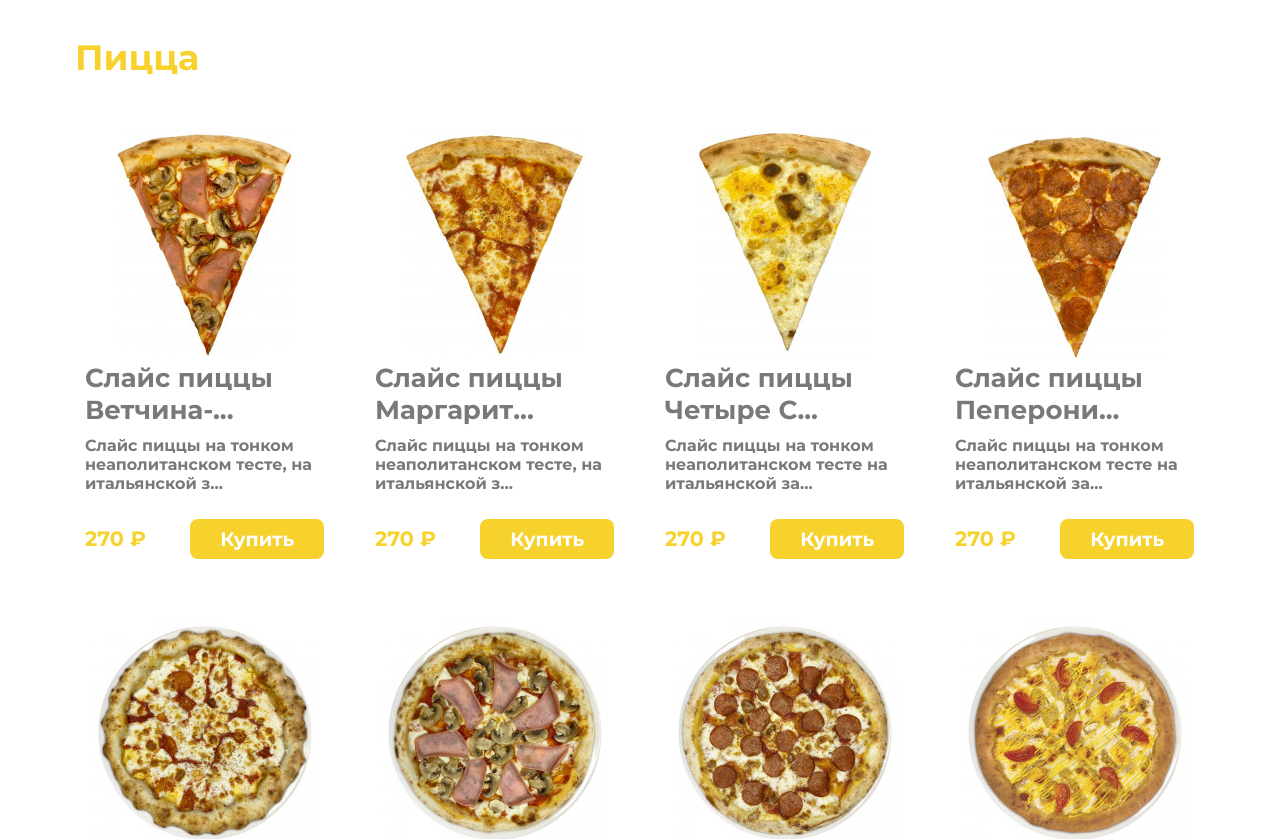
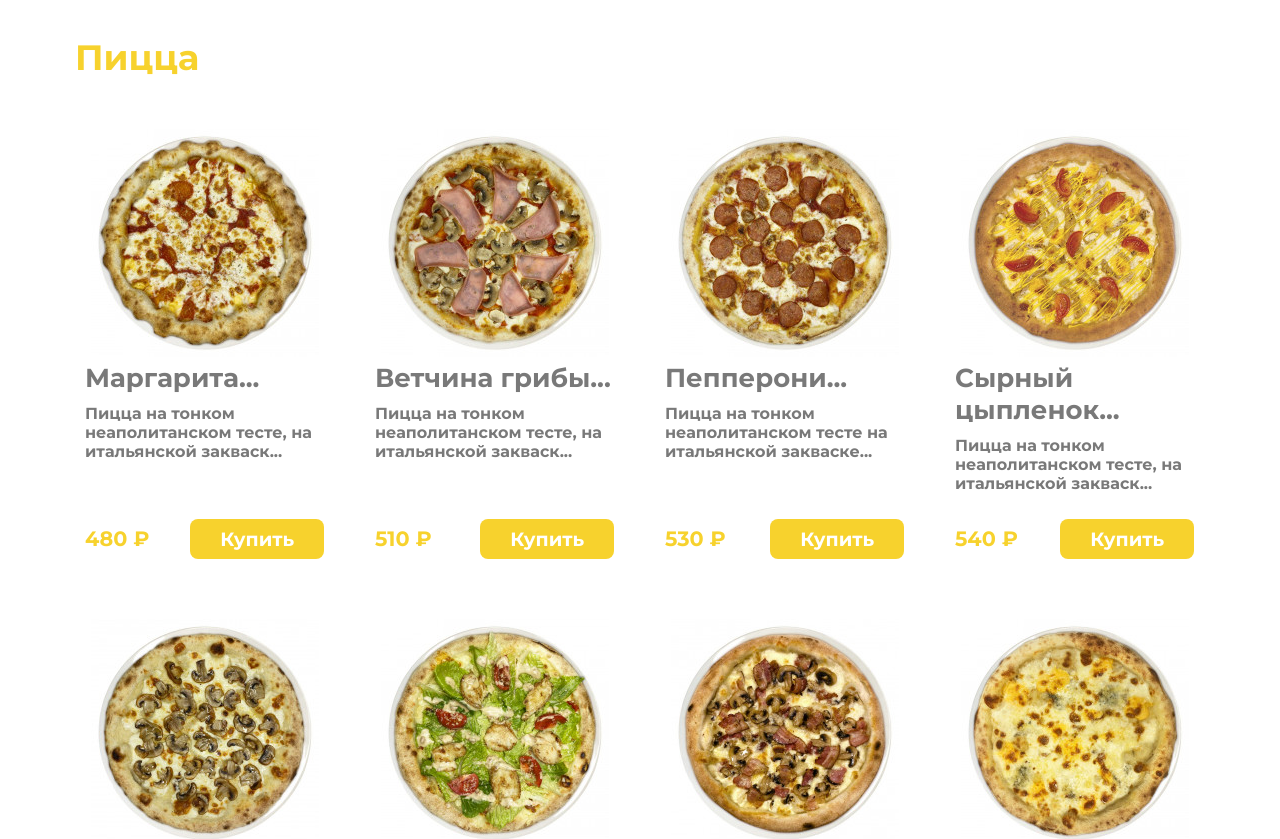
Before and after one commit to sayfiddin2002/pissa, a React (Create React App) app: page / in a window 1280 px wide. Shown: the part 980-1819 px from the top of the page. Built offline with nearby package versions, Linux system fonts and the light colour scheme; a web font is replaced by a local one.

Commit message:
some data has been deleted from the data page

```diff
--- a/src/data.js
+++ b/src/data.js
@@ -103,22 +103,18 @@ const novinki = [
 
 
 const pitsa =[
-  { id: 5, stock: 0, price: 270, img: pitsa5, name: 'Слайс пиццы Ветчина-Грибы', description: 'Слайс пиццы на тонком неаполитанском тесте, на итальянской закваске и дрожжах (созревание теста 48 часов). Пицца на томатной основе с добавлением моцареллы. Кусок пиццы, в целой пицце 8 слайсов (30 см)' },
-  { id: 6, stock: 0, price: 270, img: pitsa6, name: 'Слайс пиццы Маргарита', description: 'Слайс пиццы на тонком неаполитанском тесте, на итальянской закваске и дрожжах (созревание теста 48 часов). Пицца на томатной основе с добавлением моцареллы. Кусок пиццы, в целой пицце 8 слайсов (30 см)' },
-  { id: 7, stock: 0, price: 270, img: pitsa7, name: 'Слайс пиццы Четыре Сыра', description: 'Слайс пиццы на тонком неаполитанском тесте на итальянской закваске и дрожжах (созревание теста 48 часов), на сливочной основе с сырами дорблю, моцарелла, пармезан, чеддер. Кусок пиццы (30 см), в целой пицце 8 слайсов' },
-  { id: 8, stock: 0, price: 270, img: pitsa8, name: 'Слайс пиццы Пеперони', description: 'Слайс пиццы на тонком неаполитанском тесте на итальянской закваске и дрожжах (созревание теста 48 часов), на томатной основе с пикантной колбасой пеперони. Кусок пиццы (30 см), в целой пицце 8 слайсов' },
-  { id: 9, stock: 0, price: 480, img: pitsa9, name: 'Маргарита', description: 'Пицца на тонком неаполитанском тесте, на итальянской закваске и дрожжах (созревание теста 48 часов). Пицца на томатной основе с добавлением моцареллы (30 см)' },
-  { id: 10, stock: 0, price: 510, img: pitsa10, name: 'Ветчина грибы', description: 'Пицца на тонком неаполитанском тесте, на итальянской закваске и дрожжах (созревание теста 48 часов), на томатной основе с ветчиной из индейки и грибами (30 см)' },
-  { id: 11, stock: 0, price: 530, img: pitsa11, name: 'Пепперони', description: 'Пицца на тонком неаполитанском тесте на итальянской закваске и дрожжах (созревание теста 48 часов), на томатной основе с пикантной колбасой пепперони (30 см)' },
-  { id: 12, stock: 0, price: 540, img: pitsa12, name: 'Сырный цыпленок', description: 'Пицца на тонком неаполитанском тесте, на итальянской закваске и дрожжах (созревание теста 48 часов), фирменный соус альфредо, сочный цыпленком, томаты, сырный соус (30 см)' },
-  { id: 13, stock: 0, price: 550, img: pitsa13, name: 'Грибная с трюфельным ', description: 'На тонком неаполитанском тесте, итальянской закваске и дрожжах (созревание теста 48 часов), на сливочной основе с сыром моцарелла, шампиньонами и трюфельным маслом (30 см)' },
-  { id: 14, stock: 0, price: 590, img: pitsa14, name: 'Цезарь', description: 'На тонком неаполитанском тесте, итальянской закваске и дрожжах (созревание теста 48 часов), на сливочной основе с сыром моцарелла, нежными кусочками куриного филе, хрустящими листьями салата Романо, сочными помидорами черри и пикантным соусом Цезарь (30 см)' },
-  { id: 15, stock: 0, price: 590, img: pitsa15, name: 'Грибная карбонара', description: 'Пицца на тонком неаполитанском тесте, на итальянской закваске и дрожжах (созревание теста 48 часов), фирменный соус альфредо, беконом, шампиньоны (30 см)' },
-  { id: 16, stock: 0, price: 590, img: pitsa16, name: 'Четыре сыра', description: 'Пицца на тонком, неаполитанском тесте, итальянской закваске и дрожжах (созревание теста 48 часов), на сливочной основе с сырами дорблю, моцарелла, пармезан, чеддер (30 см).' },
-  { id: 17, stock: 0, price: 650, img: pitsa17, name: 'Двойная пепперони', description: 'Пицца на тонком неаполитанском тесте на итальянской закваске и дрожжах (созревание теста 48 часов), на томатной основе с пикантной колбасой пепперони (30 см)' },
-  { id: 18, stock: 0, price: 650, img: pitsa18, name: 'Цыпленок песто', description: 'Пицца на тонком неаполитанском тесте, на итальянской закваске и дрожжах. Пицца на сливочной основе с нежным филе цыпленка, грибами и домашним соусом песто (30 см)' },
-  { id: 19, stock: 0, price: 790, img: pitsa19, name: 'Буратино', description: 'Пицца на тонком неаполитанском тесте на итальянской закваске и дрожжах (созревание теста 48 часов), на томатной основе с микс салатом, томатами, бурратой, базиликовым маслом и бальзамическим крем-соусом (30 см)' },
-  { id: 20, stock: 0, price: 790, img: pitsa20, name: 'Римская пицца', description: 'Пицца на тонком неаполитанском тесте, на итальянской закваске и дрожжах (созревание теста 48 часов), на томатной основе с тигровыми креветками, цукини и соусом песто (30 см)' },
+  { id: 1, stock: 0, price: 480, img: pitsa9, name: 'Маргарита', description: 'Пицца на тонком неаполитанском тесте, на итальянской закваске и дрожжах (созревание теста 48 часов). Пицца на томатной основе с добавлением моцареллы (30 см)' },
+  { id: 2, stock: 0, price: 510, img: pitsa10, name: 'Ветчина грибы', description: 'Пицца на тонком неаполитанском тесте, на итальянской закваске и дрожжах (созревание теста 48 часов), на томатной основе с ветчиной из индейки и грибами (30 см)' },
+  { id: 3, stock: 0, price: 530, img: pitsa11, name: 'Пепперони', description: 'Пицца на тонком неаполитанском тесте на итальянской закваске и дрожжах (созревание теста 48 часов), на томатной основе с пикантной колбасой пепперони (30 см)' },
+  { id: 4, stock: 0, price: 540, img: pitsa12, name: 'Сырный цыпленок', description: 'Пицца на тонком неаполитанском тесте, на итальянской закваске и дрожжах (созревание теста 48 часов), фирменный соус альфредо, сочный цыпленком, томаты, сырный соус (30 см)' },
+  { id: 5, stock: 0, price: 550, img: pitsa13, name: 'Грибная с трюфельным ', description: 'На тонком неаполитанском тесте, итальянской закваске и дрожжах (созревание теста 48 часов), на сливочной основе с сыром моцарелла, шампиньонами и трюфельным маслом (30 см)' },
+  { id: 6, stock: 0, price: 590, img: pitsa14, name: 'Цезарь', description: 'На тонком неаполитанском тесте, итальянской закваске и дрожжах (созревание теста 48 часов), на сливочной основе с сыром моцарелла, нежными кусочками куриного филе, хрустящими листьями салата Романо, сочными помидорами черри и пикантным соусом Цезарь (30 см)' },
+  { id: 7, stock: 0, price: 590, img: pitsa15, name: 'Грибная карбонара', description: 'Пицца на тонком неаполитанском тесте, на итальянской закваске и дрожжах (созревание теста 48 часов), фирменный соус альфредо, беконом, шампиньоны (30 см)' },
+  { id: 8, stock: 0, price: 590, img: pitsa16, name: 'Четыре сыра', description: 'Пицца на тонком, неаполитанском тесте, итальянской закваске и дрожжах (созревание теста 48 часов), на сливочной основе с сырами дорблю, моцарелла, пармезан, чеддер (30 см).' },
+  { id: 9, stock: 0, price: 650, img: pitsa17, name: 'Двойная пепперони', description: 'Пицца на тонком неаполитанском тесте на итальянской закваске и дрожжах (созревание теста 48 часов), на томатной основе с пикантной колбасой пепперони (30 см)' },
+  { id: 10, stock: 0, price: 650, img: pitsa18, name: 'Цыпленок песто', description: 'Пицца на тонком неаполитанском тесте, на итальянской закваске и дрожжах. Пицца на сливочной основе с нежным филе цыпленка, грибами и домашним соусом песто (30 см)' },
+  { id: 11, stock: 0, price: 790, img: pitsa19, name: 'Буратино', description: 'Пицца на тонком неаполитанском тесте на итальянской закваске и дрожжах (созревание теста 48 часов), на томатной основе с микс салатом, томатами, бурратой, базиликовым маслом и бальзамическим крем-соусом (30 см)' },
+  { id: 12, stock: 0, price: 790, img: pitsa20, name: 'Римская пицца', description: 'Пицца на тонком неаполитанском тесте, на итальянской закваске и дрожжах (созревание теста 48 часов), на томатной основе с тигровыми креветками, цукини и соусом песто (30 см)' },
 ];
 
 
```
